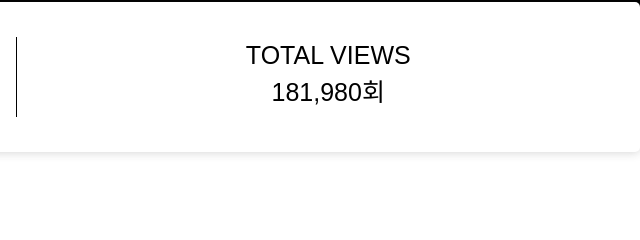
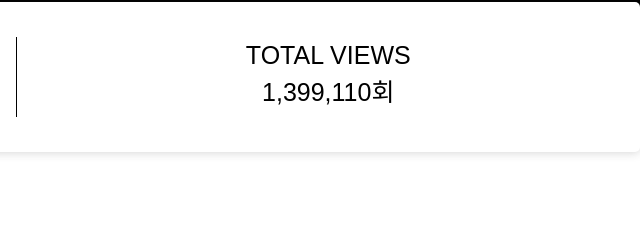
Before and after one commit to ascreation-git/ascreation.kro.kr, a plain HTML site: page index.html in a window 1280 px wide. Shown: the part 703-943 px from the top of the page, 640-1280 px from the left. Drawn offline with nearby package versions, Linux system fonts and the light colour scheme; a script that the page names is missing; a web font is replaced by a local one.

Commit message:
Update index.html

```diff
--- a/index.html
+++ b/index.html
@@ -74,7 +74,7 @@
             </li>
             <li>
                 <div class="des_c1">TOTAL VIEWS</div>
-                <div class="des_c2">181,980회</div>
+                <div class="des_c2">1,399,110회</div>
             </li>
         </ul>
         <div class="creator" id="creator">
```
